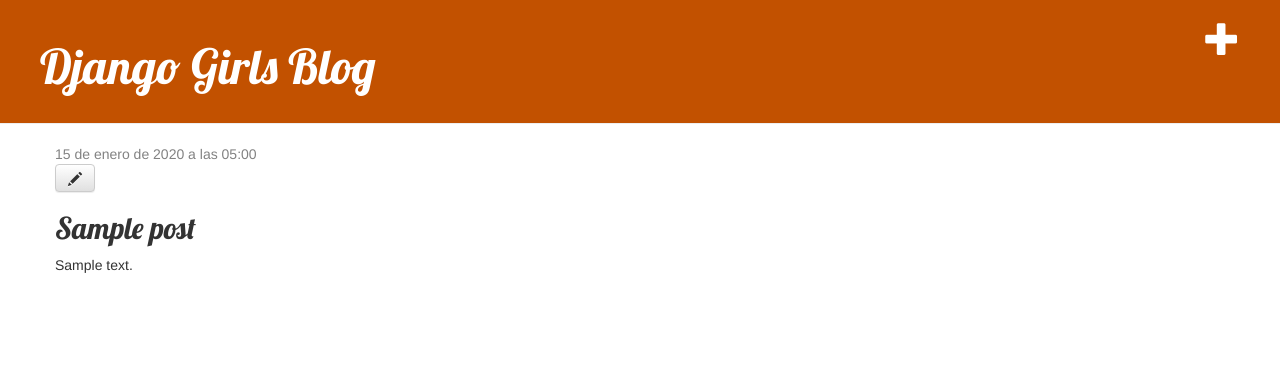
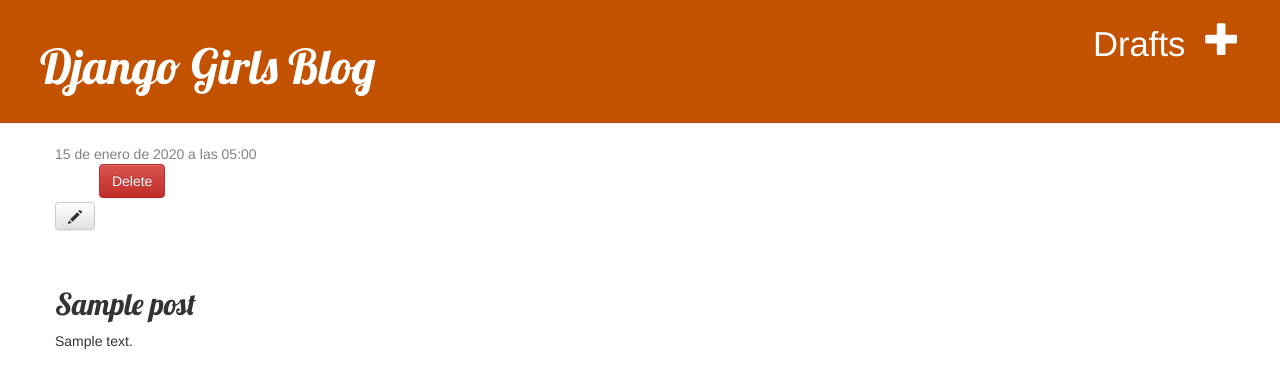
Before and after one commit to ManuelaMayorga/my-first-blog, a Django app: page /post/1/ in a window 1280 px wide. Shown: the top 388 px of the page. Run offline with Django 5.2, Linux system fonts and the light colour scheme; a user stored in the database is signed in; tables that the repository leaves empty hold one stand-in row (values such as "Sample post"); parts of the project's set-up code (start-up, migrations or seed data) failed here and were passed over; some libraries are stand-ins or nearby versions.

Commit message:
add delete and publish

```diff
--- a/blog/templates/blog/base.html
+++ b/blog/templates/blog/base.html
@@ -13,6 +13,9 @@
                 <a href="{% url 'post_new' %}" class="top-menu">
                     <span class="glyphicon glyphicon-plus"></span>
                 </a>
+                <a href="{% url 'post_draft_list' %}" class="top-menu">
+                    Drafts
+                </a>
             {% endif %}
             <h1><a href="/">Django Girls Blog</a></h1>
         </div>
--- a/blog/templates/blog/post_detail.html
+++ b/blog/templates/blog/post_detail.html
@@ -6,12 +6,24 @@
             <div class="date">
                 {{ post.published_date }}
             </div>
+        {% else %}
+            <form method="POST" action="{% url 'post_publish' pk=post.pk %}" class="post-form">
+                {% csrf_token %}
+                <button type="submit" class="post btn btn-secondary" name="publish">Publish</button>
+            </form>
         {% endif %}
 
         {% if user.is_authenticated %}
             <a class="btn btn-default" href="{% url 'post_edit' pk=post.pk %}">
                 <span class="glyphicon glyphicon-pencil"></span>
             </a>
+
+            <form method="POST" action="{% url 'post_remove' pk=post.pk %}" class="post-form" style="display:inline;">
+                {% csrf_token %}
+                <button type="submit" class="post btn btn-danger" name="delete">
+                    Delete
+                </button>
+            </form>
         {% endif %}
 
         <h2>{{ post.title }}</h2>
--- a/blog/urls.py
+++ b/blog/urls.py
@@ -6,4 +6,7 @@ urlpatterns = [
     path('post/<int:pk>/', views.post_detail, name='post_detail'),
     path('post/new/', views.post_new, name='post_new'),
     path('post/<int:pk>/edit/', views.post_edit, name='post_edit'),
+    path('drafts/', views.post_draft_list, name='post_draft_list'),
+    path('post/<int:pk>/publish/', views.post_publish, name='post_publish'),
+    path('post/<int:pk>/remove/', views.post_remove, name='post_remove'),
 ]
--- a/blog/views.py
+++ b/blog/views.py
@@ -1,18 +1,18 @@
-from django.shortcuts import render
+from django.shortcuts import render, get_object_or_404, redirect
 from django.utils import timezone
 from .models import Post
-from django.shortcuts import render, get_object_or_404
 from .forms import PostForm
-from django.shortcuts import redirect
 
 
 def post_list(request):
     posts = Post.objects.filter(published_date__lte=timezone.now()).order_by('published_date')
     return render(request, 'blog/post_list.html', {'posts': posts})
 
+
 def post_detail(request, pk):
     post = get_object_or_404(Post, pk=pk)
     return render(request, 'blog/post_detail.html', {'post': post})
+
 
 def post_new(request):
     if request.method == "POST":
@@ -20,12 +20,14 @@ def post_new(request):
         if form.is_valid():
             post = form.save(commit=False)
             post.author = request.user
-            post.published_date = timezone.now()
+
+            # post.published_date = timezone.now()
             post.save()
             return redirect('post_detail', pk=post.pk)
     else:
         form = PostForm()
     return render(request, 'blog/post_edit.html', {'form': form})
+
 
 def post_edit(request, pk):
     post = get_object_or_404(Post, pk=pk)
@@ -34,9 +36,26 @@ def post_edit(request, pk):
         if form.is_valid():
             post = form.save(commit=False)
             post.author = request.user
-            post.published_date = timezone.now()
+
+            # post.published_date = timezone.now()
             post.save()
             return redirect('post_detail', pk=post.pk)
     else:
         form = PostForm(instance=post)
     return render(request, 'blog/post_edit.html', {'form': form})
+
+def post_draft_list(request):
+    posts = Post.objects.filter(published_date__isnull=True).order_by('created_date')
+    return render(request, 'blog/post_draft_list.html', {'posts': posts})
+
+def post_publish(request, pk):
+    post = get_object_or_404(Post, pk=pk)
+    if request.method=='POST':
+        post.publish()
+    return redirect('post_detail', pk=pk)
+
+def post_remove(request, pk):
+    post = get_object_or_404(Post, pk=pk)
+    if request.method=='POST':
+        post.delete()
+    return redirect('post_list')
```
Also changed, not shown: blog/templates/blog/post_draft_list.html (added, +11 -0 lines).
